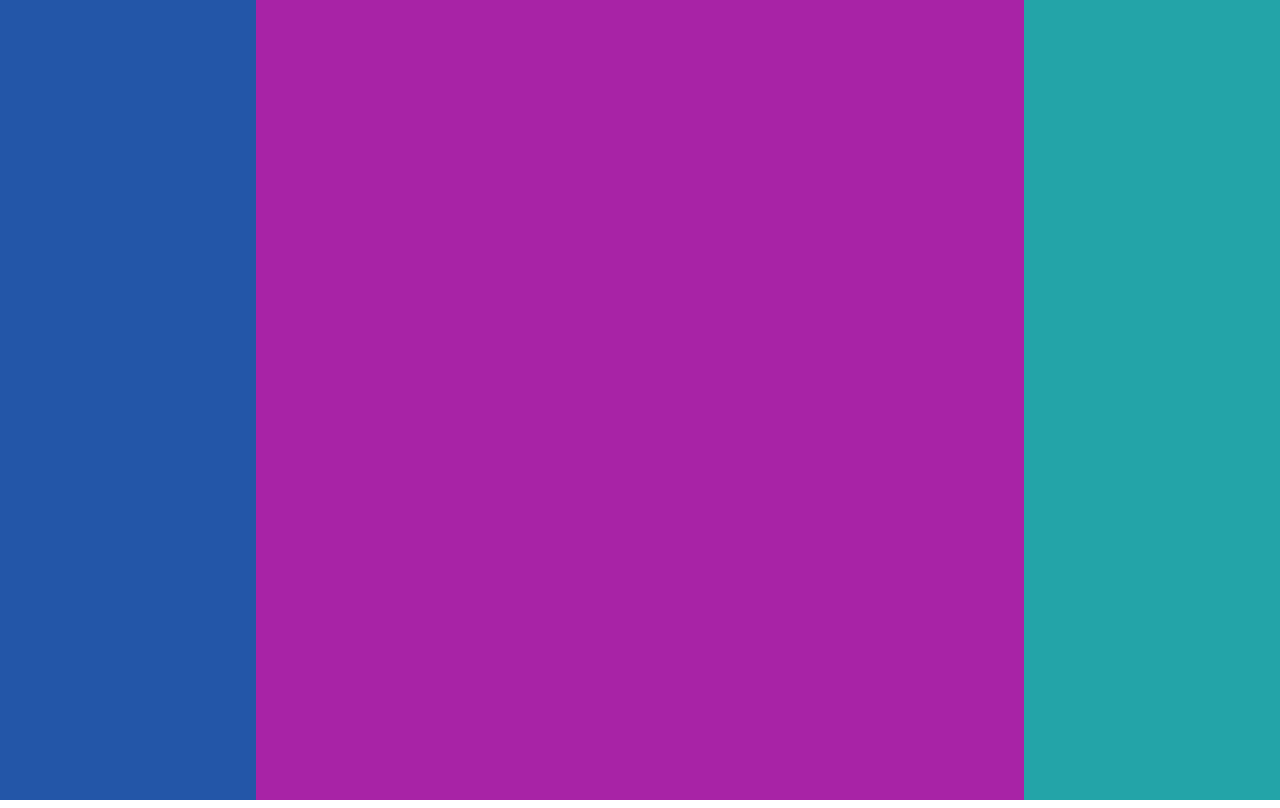
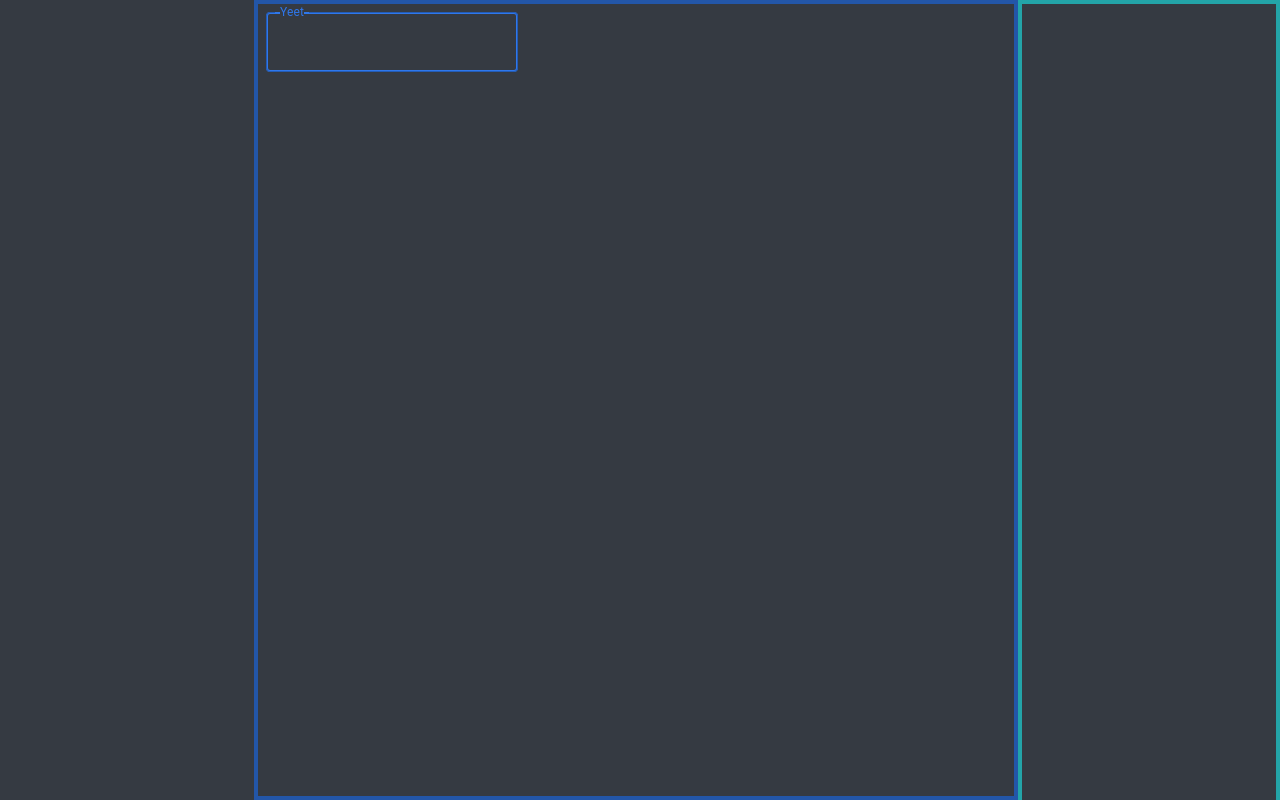
Before and after one commit to WillSkelton/commentor, a React (Create React App) app: page / in a window 1280 px wide. Built offline with nearby package versions, Linux system fonts and the light colour scheme.

Commit message:
got the textfield how I like it

```diff
--- a/src/App.js
+++ b/src/App.js
@@ -1,6 +1,7 @@
 import React, { useState } from "react";
-import { makeStyles } from "@material-ui/core";
-import { colors } from "./services";
+import { makeStyles, createMuiTheme, ThemeProvider } from "@material-ui/core";
+import { colors, pallet } from "./services";
+
 import Editor from "./components/Editor";
 import FileViewer from "./components/FileViewer";
 import Options from "./components/Options";
@@ -20,6 +21,8 @@ const useStyles = makeStyles({
   },
 });
 
+const theme = createMuiTheme(pallet);
+
 const App = () => {
   const [value, setValue] = useState("Howdy Partner!");
 
@@ -30,12 +33,13 @@ const App = () => {
   };
 
   return (
-    <div className={classes.root}>
-      <Editor />
-      <FileViewer />
-      <Options />
-      {/* stuff */}
-    </div>
+    <ThemeProvider theme={theme}>
+      <div className={classes.root}>
+        <FileViewer />
+        <Editor />
+        <Options />
+      </div>
+    </ThemeProvider>
   );
 };
 
--- a/src/components/Editor/Editor.jsx
+++ b/src/components/Editor/Editor.jsx
@@ -1,28 +1,47 @@
 import React, { useState } from "react";
-import { makeStyles } from "@material-ui/core";
+import { makeStyles, TextField } from "@material-ui/core";
 import { colors } from "../../services";
 
 const useStyles = makeStyles({
   root: {
-    backgroundColor: colors.slate,
+    border: `4px solid ${colors.slate}`,
+
     height: "100%",
-    width: "20%",
+    width: "60%",
+    padding: "8px",
+    boxSizing: "border-box",
+  },
+  textField: {},
+  textFieldBigInput: {},
+  textFieldLittleInput: {
+    border: `2px solid ${colors.blue}`,
+    borderRadius: "4px",
+  },
+  textFieldInputLabel: {
+    color: colors.blue,
+    backgroundColor: colors.backgroundGray,
   },
 });
 
 const Editor = () => {
-  const [value, setValue] = useState("Howdy Partner!");
-
   const classes = useStyles();
-
-  const handleClick = () => {
-    setValue(value === "Howdy Partner!" ? "Yee Haw!" : "Howdy Partner!");
-  };
 
   return (
     <div className={classes.root}>
-      {/* stuff */}
-      {/* stuff */}
+      <TextField
+        className={classes.textField}
+        variant='outlined'
+        color='secondary'
+        label='Yeet'
+        InputLabelProps={{
+          className: classes.textFieldInputLabel,
+          shrink: "true",
+        }}
+        InputProps={{}}
+        inputProps={{
+          className: classes.textFieldLittleInput,
+        }}
+      ></TextField>
     </div>
   );
 };
--- a/src/components/FileViewer/FileViewer.jsx
+++ b/src/components/FileViewer/FileViewer.jsx
@@ -4,27 +4,16 @@ import { colors } from "../../services";
 
 const useStyles = makeStyles({
   root: {
-    backgroundColor: colors.purple,
+    // border: `4px solid ${colors.green}`,
     height: "100%",
-    width: "60%",
+    width: "20%",
   },
 });
 
 const FileViewer = () => {
-  const [value, setValue] = useState("Howdy Partner!");
-
   const classes = useStyles();
 
-  const handleClick = () => {
-    setValue(value === "Howdy Partner!" ? "Yee Haw!" : "Howdy Partner!");
-  };
-
-  return (
-    <div className={classes.root}>
-      {/* stuff */}
-      {/* stuff */}
-    </div>
-  );
+  return <div className={classes.root}></div>;
 };
 
 export default FileViewer;
--- a/src/components/Options/Options.jsx
+++ b/src/components/Options/Options.jsx
@@ -4,27 +4,16 @@ import { colors } from "../../services";
 
 const useStyles = makeStyles({
   root: {
-    backgroundColor: colors.cyan,
+    border: `4px solid ${colors.cyan}`,
     height: "100%",
     width: "20%",
   },
 });
 
 const Options = () => {
-  const [value, setValue] = useState("Howdy Partner!");
-
   const classes = useStyles();
 
-  const handleClick = () => {
-    setValue(value === "Howdy Partner!" ? "Yee Haw!" : "Howdy Partner!");
-  };
-
-  return (
-    <div className={classes.root}>
-      {/* stuff */}
-      {/* stuff */}
-    </div>
-  );
+  return <div className={classes.root}></div>;
 };
 
 export default Options;
--- a/src/services/colors.js
+++ b/src/services/colors.js
@@ -1,11 +1,28 @@
 export const colors = {
   backgroundGray: "#353a42",
   slate: "#2356a8",
-  purple: "#a823a6",
-  red: "#a82340",
-  green: "#23a871",
+  darkPurple: "#a823a6",
+  maroon: "#a82340",
+  seaFoam: "#23a871",
   orange: "#a85a23",
   cyan: "#23a4a8",
   black: "#000000",
   white: "#dfdfdf",
+  blue: "#2f77eb",
+  purple: "#c92feb",
+  green: "#2feb51",
+  yellow: "#e8eb2f",
+  red: "#eb2f2f",
+  susie: "#eb2f8a",
 };
+
+export const pallet = {
+  palette: {
+    primary: {
+      main: colors.blue,
+    },
+    secondary: {
+      main: colors.green,
+    },
+  },
+};
--- a/src/services/index.js
+++ b/src/services/index.js
@@ -1,4 +1,4 @@
 import { request } from "./rest.js";
-import { colors } from "./colors.js";
+import { colors, pallet } from "./colors.js";
 
-export { request, colors };
+export { request, colors, pallet };
```
